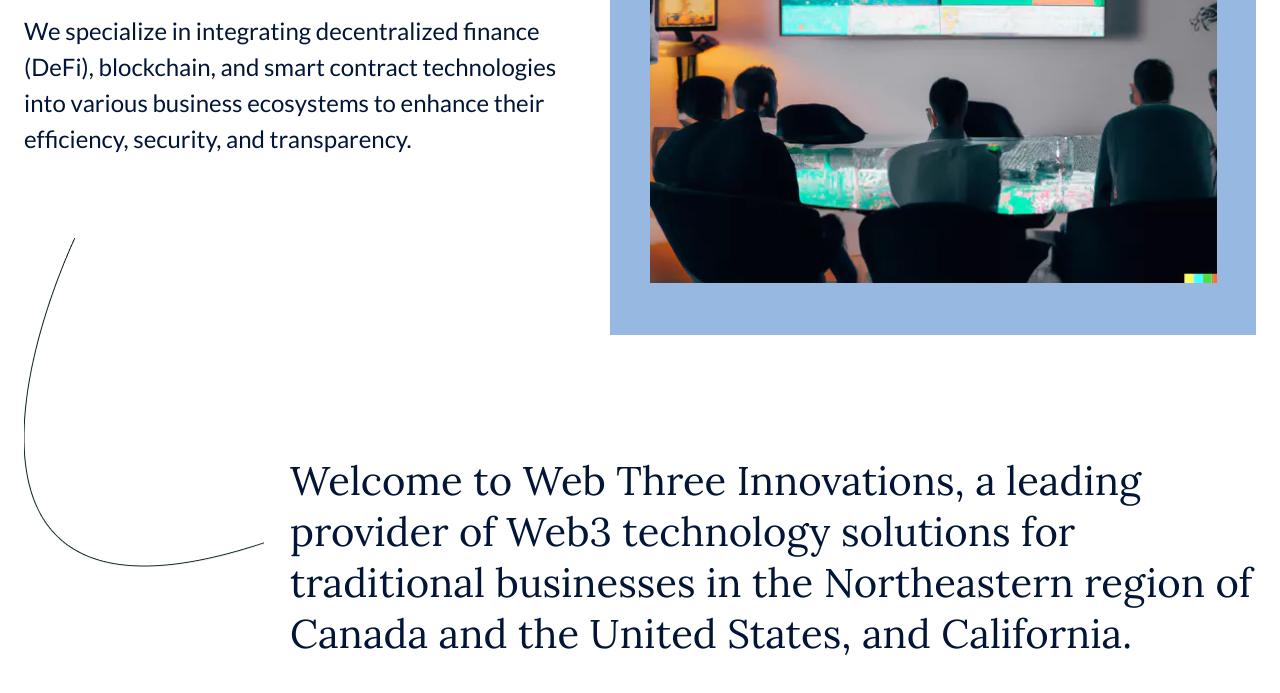
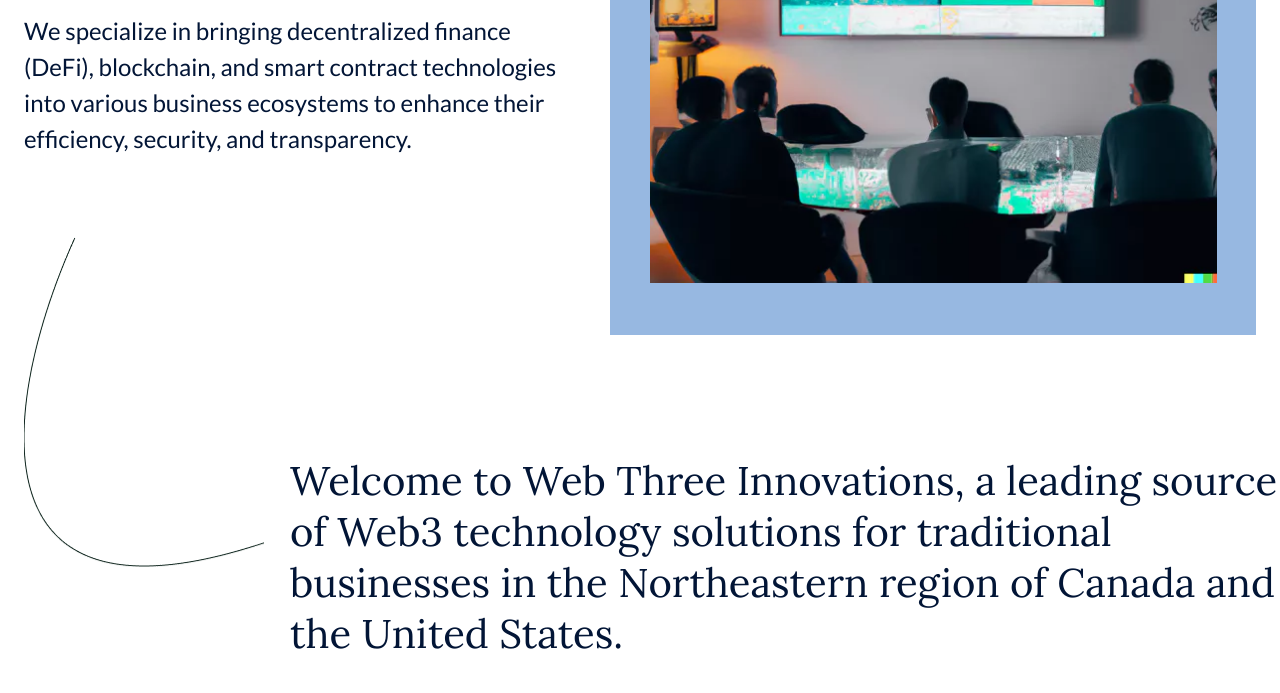
Before and after one commit to AleckWeb3/Web3-Homepage-HTML, a website built with Parcel: page index.html in a window 1280 px wide. Shown: the part 547-1240 px from the top of the page. Built offline with nearby package versions, Linux system fonts and the light colour scheme.

Commit message:
Update index.html

```diff
--- a/index.html
+++ b/index.html
@@ -158,7 +158,7 @@
           <div class="home-content">
             <h1 class="home-title">We Bring Web3 to you.</h1>
             <span class="home-description">
-              We specialize in integrating decentralized finance (DeFi),
+              We specialize in bringing decentralized finance (DeFi),
               blockchain, and smart contract technologies into various business
               ecosystems to enhance their efficiency, security, and
               transparency.
@@ -179,9 +179,9 @@
         </header>
         <section class="home-mission">
           <h2 class="home-text05">
-            Welcome to Web Three Innovations, a leading provider of Web3
+            Welcome to Web Three Innovations, a leading source of Web3
             technology solutions for traditional businesses in the Northeastern
-            region of Canada and the United States, and California.
+            region of Canada and the United States.
           </h2>
         </section>
         <section class="home-improve">
```
